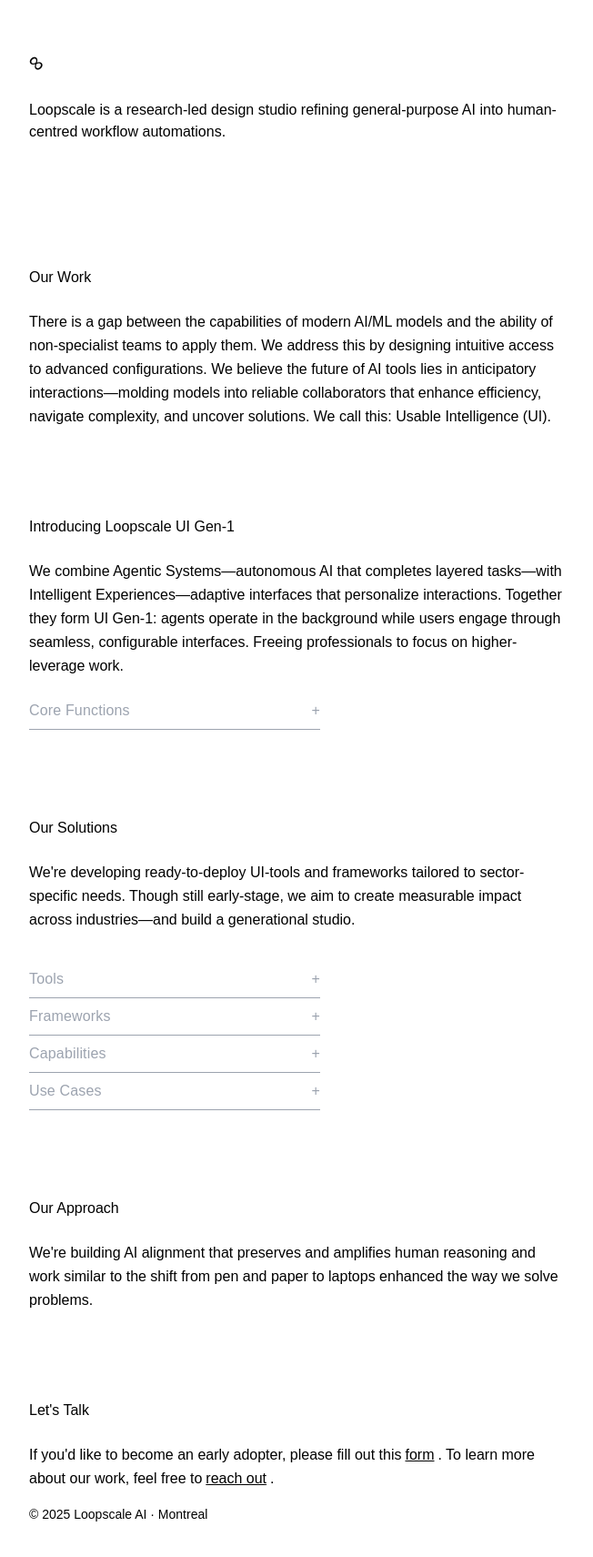
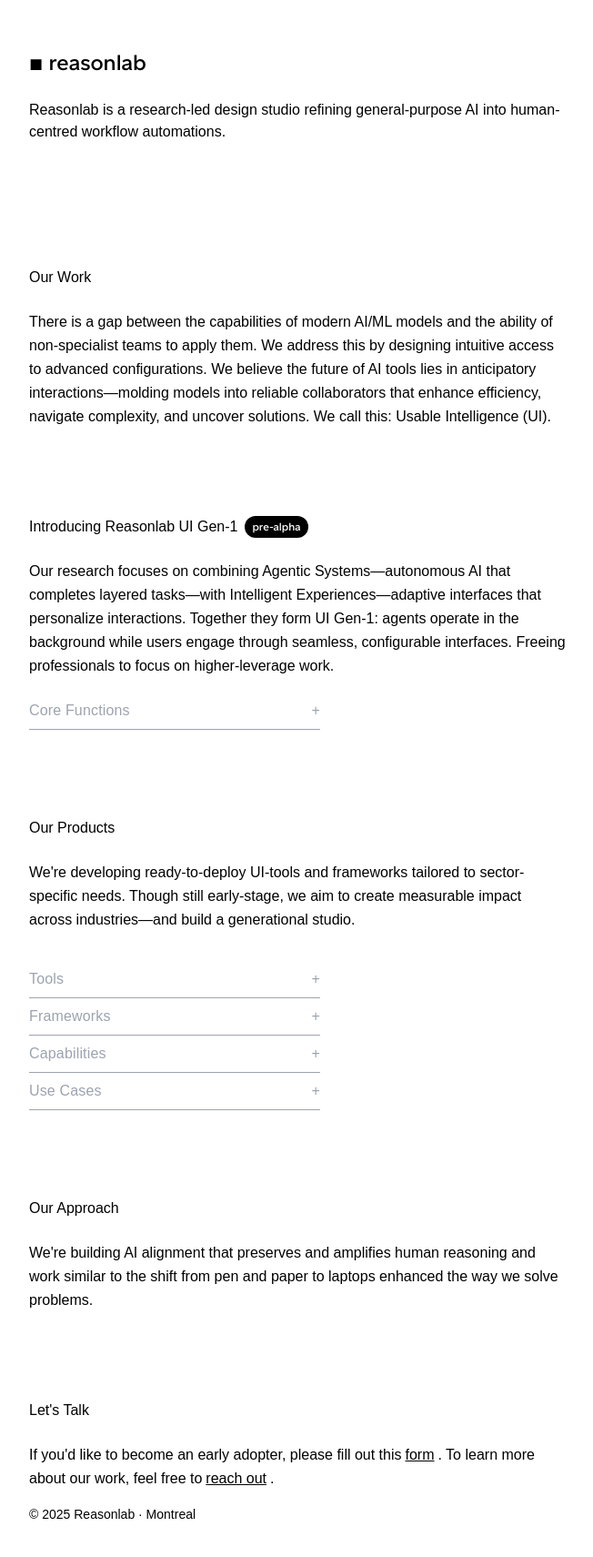
Before and after one commit to CloneProtocolSixtySix/loopscale, a Next.js app: page / in a window 1280 px wide. Shown: the part 155-1866 px from the top of the page at 91% size, without its empty margins (312-964 px from the left). Built offline with nearby package versions, Linux system fonts and the light colour scheme; a web font is replaced by a local one.

Commit message:
Add pre-alpha black bubble badge to Reasonlab UI Gen-1 title

```diff
--- a/app/page.tsx
+++ b/app/page.tsx
@@ -138,11 +138,11 @@ export default function Home() {
               <div className="text-base text-left mt-48 md:mt-48 mb-2 md:mb-10">
                 <div className="mb-6 flex items-center gap-2 justify-start">
                   <div>
-                    <span className="inline-block transform rotate-45 text-2xl text-black font-light">∞</span>
+                    <span className="inline-block transform rotate-0 text-2xl text-black font-semibold">◾ reasonlab</span>
                   </div>
                 </div>
                 <span className="text-black">
-                  <span className="font-regular">Loopscale</span> is a research-led design studio refining general-purpose AI into human-centred workflow automations.
+                  <span className="font-regular">Reasonlab</span> is a research-led design studio refining general-purpose AI into human-centred workflow automations.
                 </span>
               </div>
             </div>
@@ -162,12 +162,13 @@ export default function Home() {
             <h2 className="text-base text-black mb-6">
               <div className="flex items-center gap-2">
                 <span className={altform.className + " text-black"}>
-                  Introducing Loopscale UI Gen-1
+                  Introducing Reasonlab UI Gen-1
                 </span>
+                <span className="bg-black text-white text-xs font-semibold px-2 py-1 rounded-full">pre-alpha</span>
               </div>
             </h2>
             <p className="text-base leading-relaxed text-black mb-8">
-              We combine Agentic Systems—autonomous AI that completes layered tasks—with Intelligent Experiences—adaptive interfaces that personalize interactions. Together they form UI Gen‑1: agents operate in the background while users engage through seamless, configurable interfaces. Freeing professionals to focus on higher-leverage work.
+              Our research focuses on combining Agentic Systems—autonomous AI that completes layered tasks—with Intelligent Experiences—adaptive interfaces that personalize interactions. Together they form UI Gen‑1: agents operate in the background while users engage through seamless, configurable interfaces. Freeing professionals to focus on higher-leverage work.
             </p>
             <div className="w-full max-w-xs space-y-0 mt-4">
               <button
@@ -227,7 +228,7 @@ export default function Home() {
 
         <section id="solutions" className="flex flex-col justify-center transition-all duration-300 ease-in-out p-4 mb-16">
           <div>
-            <h2 className="text-base text-black mb-6">Our Solutions</h2>
+            <h2 className="text-base text-black mb-6">Our Products</h2>
             <p className="text-base leading-relaxed text-black mb-8">
               We're developing ready-to-deploy UI-tools and frameworks tailored to sector-specific needs. Though still early-stage, we aim to create measurable impact across industries—and build a generational studio.
             </p>
@@ -435,14 +436,14 @@ export default function Home() {
               </a>
               . To learn more about our work, feel free to
               <a
-                href="mailto:hello@loopscale.ai"
+                href="mailto:hello@reasonlab.ai"
                 className="underline hover:text-blue-600 transition-colors mx-1"
               >
                 reach out
               </a>
               .
             </p>
-            <div className="text-sm text-black mt-4">© 2025 Loopscale AI · Montreal</div>
+            <div className="text-sm text-black mt-4">© 2025 Reasonlab · Montreal</div>
           </div>
         </section>
       </div>
```
